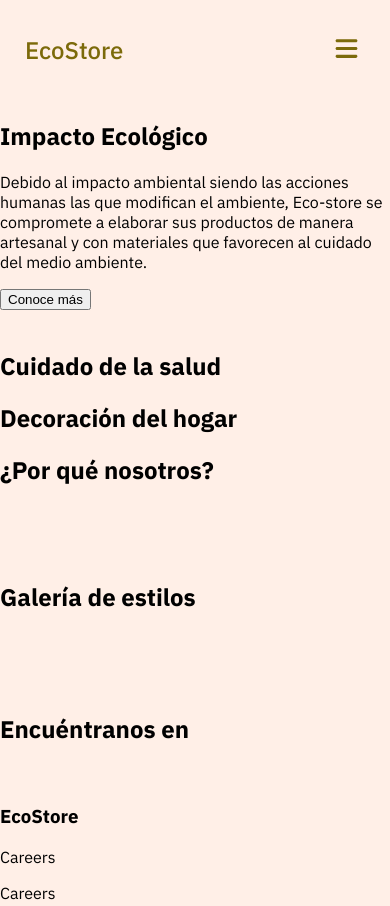
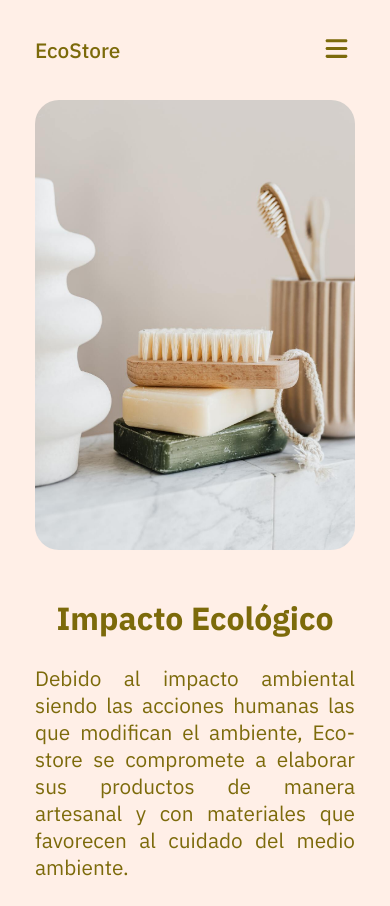
Before and after one commit to iamanyyeei/EcoStore-Sass-Basic, a plain HTML site: page index.html in a window 390 px wide. Shown: the top 906 px of the page. Drawn offline with Linux system fonts and the light colour scheme.

Commit message:
Avances en el main

```diff
--- a/index.html
+++ b/index.html
@@ -12,10 +12,9 @@
     <title>Document</title>
 </head>
 <body>
+    <!--AVANZADO-->
     <nav>
-
         <p>EcoStore</p>
-
         <div class="icons">
             <button class="icons__profile">
                 <svg xmlns="http://www.w3.org/2000/svg" height="25" width="25" viewBox="0 0 448 512"><!--!Font Awesome Free 6.7.2 by @fontawesome - https://fontawesome.com License - https://fontawesome.com/license/free Copyright 2025 Fonticons, Inc.--><path fill="#7C6A0A" d="M224 256A128 128 0 1 0 224 0a128 128 0 1 0 0 256zm-45.7 48C79.8 304 0 383.8 0 482.3C0 498.7 13.3 512 29.7 512l388.6 0c16.4 0 29.7-13.3 29.7-29.7C448 383.8 368.2 304 269.7 304l-91.4 0z"/></svg>
@@ -31,7 +30,7 @@
         </div>
     </nav>
 
-    <main class="main-section">
+    <main>
 
         <article>
             <div class="impact-section">
@@ -40,7 +39,7 @@
                 <button>Conoce más</button>
             </div>
             <div class="image-section">
-                <img src="" alt="">
+                <img src="./css/assets/img/main.jpg" alt="">
             </div>
         </article>
 
--- a/scss/main.scss
+++ b/scss/main.scss
@@ -2,26 +2,29 @@ $primary-color: #FFEFE7;
 $secondary-color: #FFDAC6;
 $tertiary-color: #BABD8D;
 $primary-text-color: #7C6A0A;
+$extra-color: #FA9500;
 
 $font-stack: "IBM Plex Sans", serif;
+$paragraph: 1.3rem;
 
 body{
     margin: 0;
     padding: 0;
     background-color: $primary-color;
     font-family: $font-stack;
+    font-size: 62.5%;
 }
 
 nav{
-    width: auto;
+    width: 100vw;
     height: 100px;
     display: flex;
     justify-content: space-between;
     align-items: center;
 
     p{
-        font-size: 1.5rem;
-        padding-left: 45px;
+        font-size: $paragraph;
+        padding-left: 55px;
         font-weight: 500;
         color: $primary-text-color;
     }
@@ -29,7 +32,7 @@ nav{
     .icons{
         display: flex;
         gap: 10px;
-        padding-right: 45px;
+        padding-right: 55px;
 
         button{
             background: none;
@@ -41,12 +44,12 @@ nav{
         display: none;
     }
 
-    @media (max-width: 600px) {
+    @media (max-width: 650px) {
         p{
-            padding-left: 25px;
+            padding-left: 35px;
         }
         .icons{
-            padding-right: 25px;
+            padding-right: 35px;
         }
         .icons__profile, .icons__wishlist, .icons__cart{
             display: none;
@@ -56,3 +59,78 @@ nav{
         }
     }
 }
+
+article{
+    width: auto;
+    height: auto;
+    padding: 20px 55px;
+
+    display: grid;
+    grid-template-columns: repeat(2, 50%);
+
+    color: $primary-text-color;
+
+    h1{
+        font-size: 2rem;
+    }
+
+    p{
+        font-size: $paragraph;
+        text-align: justify;
+    }
+
+    button{
+        margin-top: 35px;
+        padding: 12px 30px;
+        border-style: none;
+        border-radius: 20px;
+        background-color: $extra-color;
+        color: $primary-color;
+        font-size: 1rem;
+        font-weight: 600;
+    }
+
+    .image-section{
+        width: 100%;
+        height: 450px;
+        display: flex;
+        justify-content: end;
+    }
+
+    .image-section img{
+        width: 75%;
+        height: auto;
+
+        justify-self: end;
+
+        border-radius: 24px;
+        object-fit: fill;
+    }
+}
+
+@media (max-width: 650px) {
+    article{
+        width: auto;
+        padding: 0 35px;
+        display: grid;
+        grid-template-rows: repeat(2, 1fr);
+        grid-template-columns: auto;
+
+        .image-section{
+            grid-row: 1;
+            justify-content: center;
+        }
+        .image-section img{
+            width: 100%;
+        }
+
+        .impact-section{
+            grid-row: 2;
+            margin-top: 20px;
+            justify-items: center;
+        }
+        button{
+            margin-top: 25px;
+        }
+    }
+}
```
Also changed, not shown: css/main.css, 1 other file.
